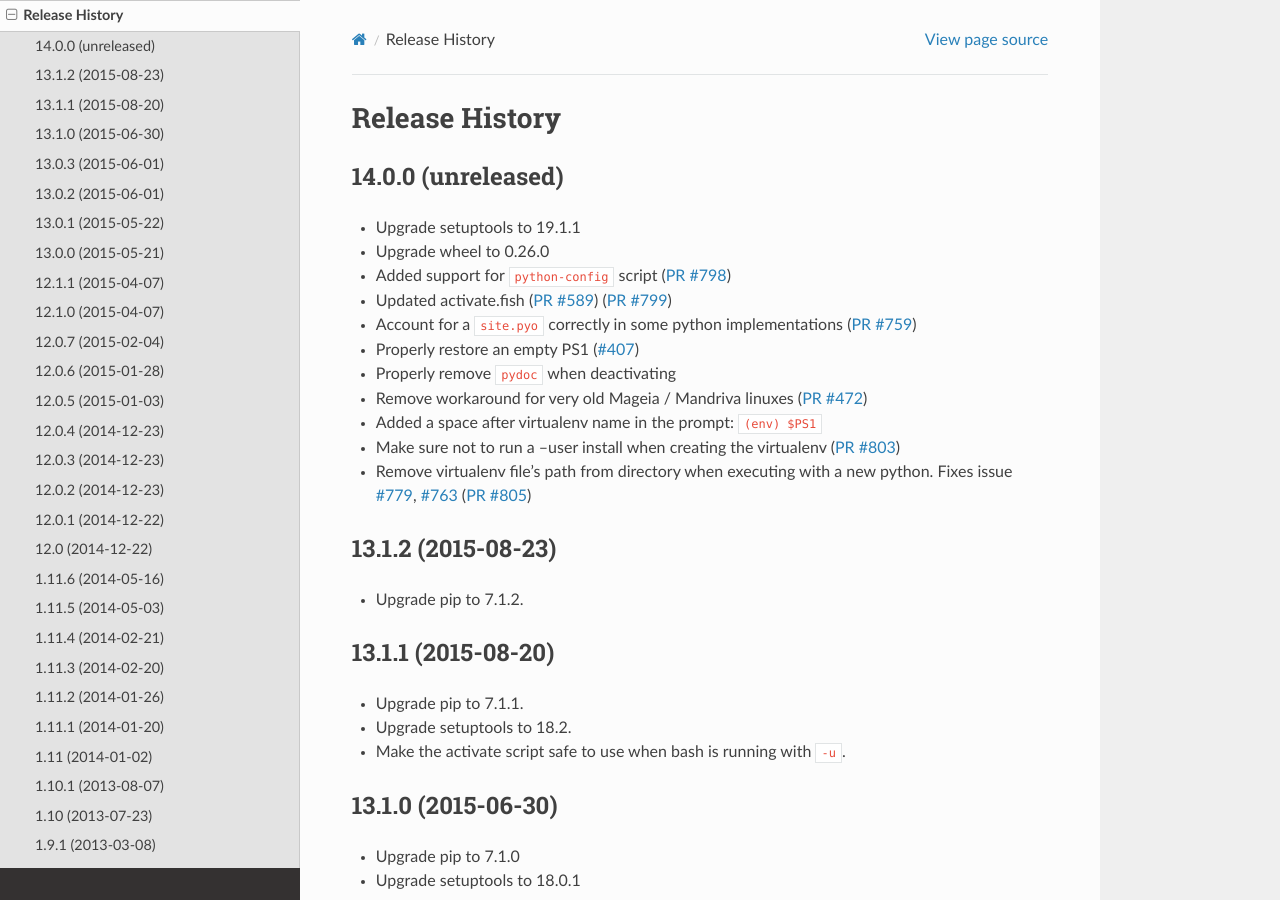
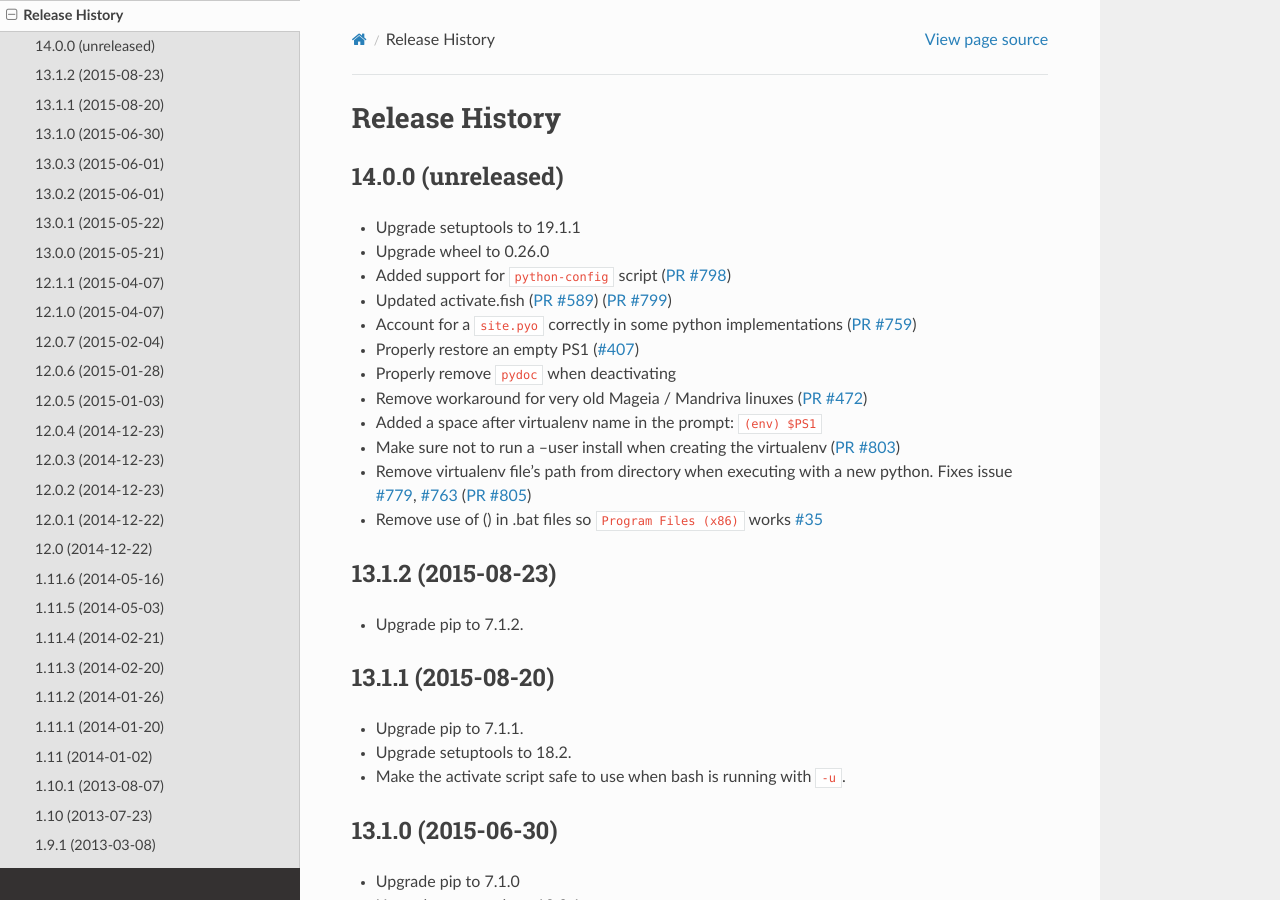
Before and after one commit to pypa/virtualenv, a Sphinx documentation site: the page built from docs/changes.rst, in a window 1280 px wide and 900 px high. Built offline with Sphinx 7.4.7 and the Read the Docs theme 2.0.0, drawn with Linux system fonts in a browser that asks for light colours; pages that are not in the unit, such as notebooks, are missing from menus.

Commit message:
Remove some brackets in bat, solves #35

```diff
--- a/docs/changes.rst
+++ b/docs/changes.rst
@@ -26,6 +26,8 @@ Release History
 
 * Remove virtualenv file's path from directory when executing with a new
   python. Fixes issue :issue:`779`, :issue:`763` (:pull:`805`)
+
+* Remove use of () in .bat files so ``Program Files (x86)`` works :issue:`35`
 
 13.1.2 (2015-08-23)
 -------------------
```
Also changed, not shown: 2 other files.
